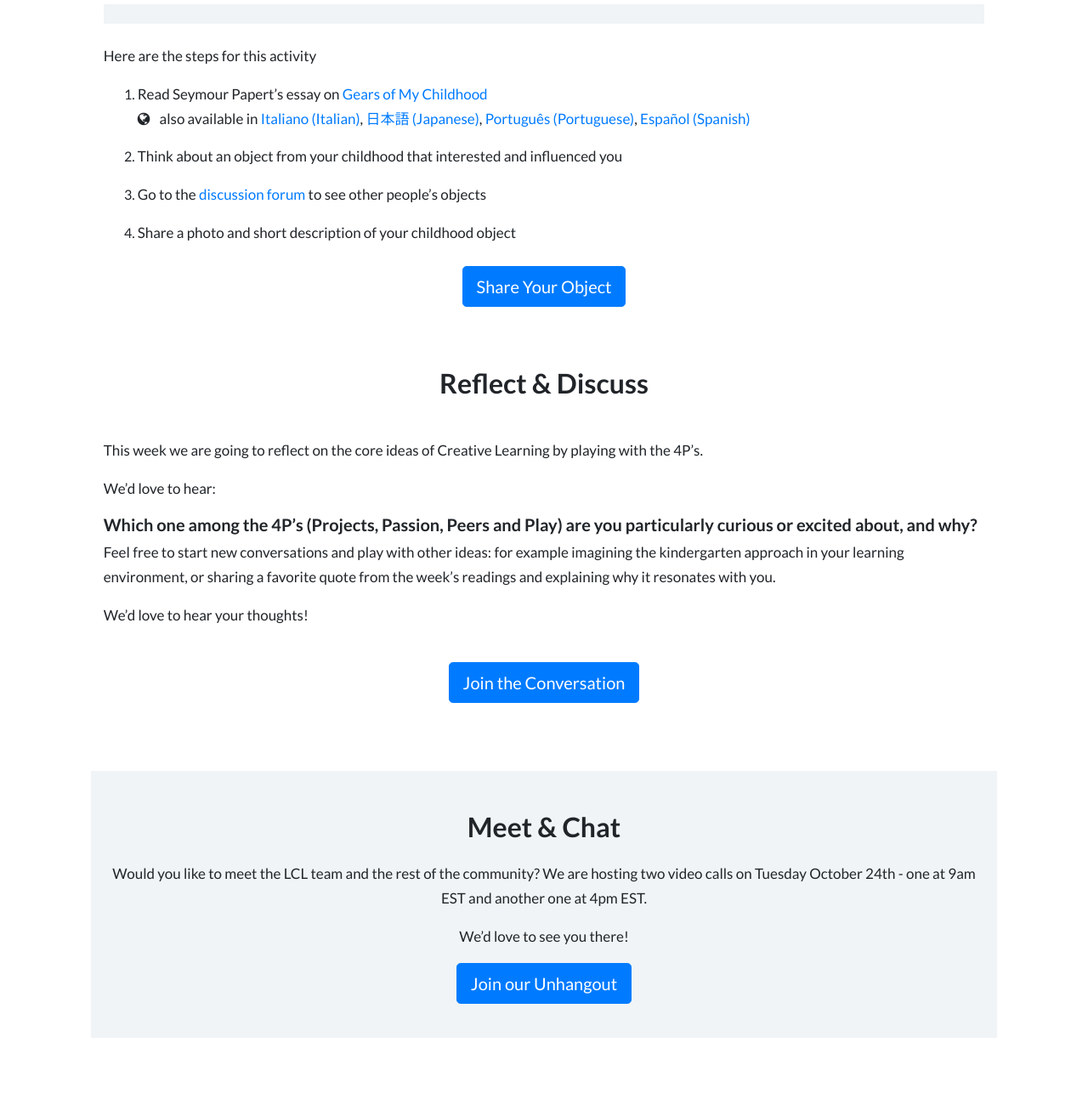
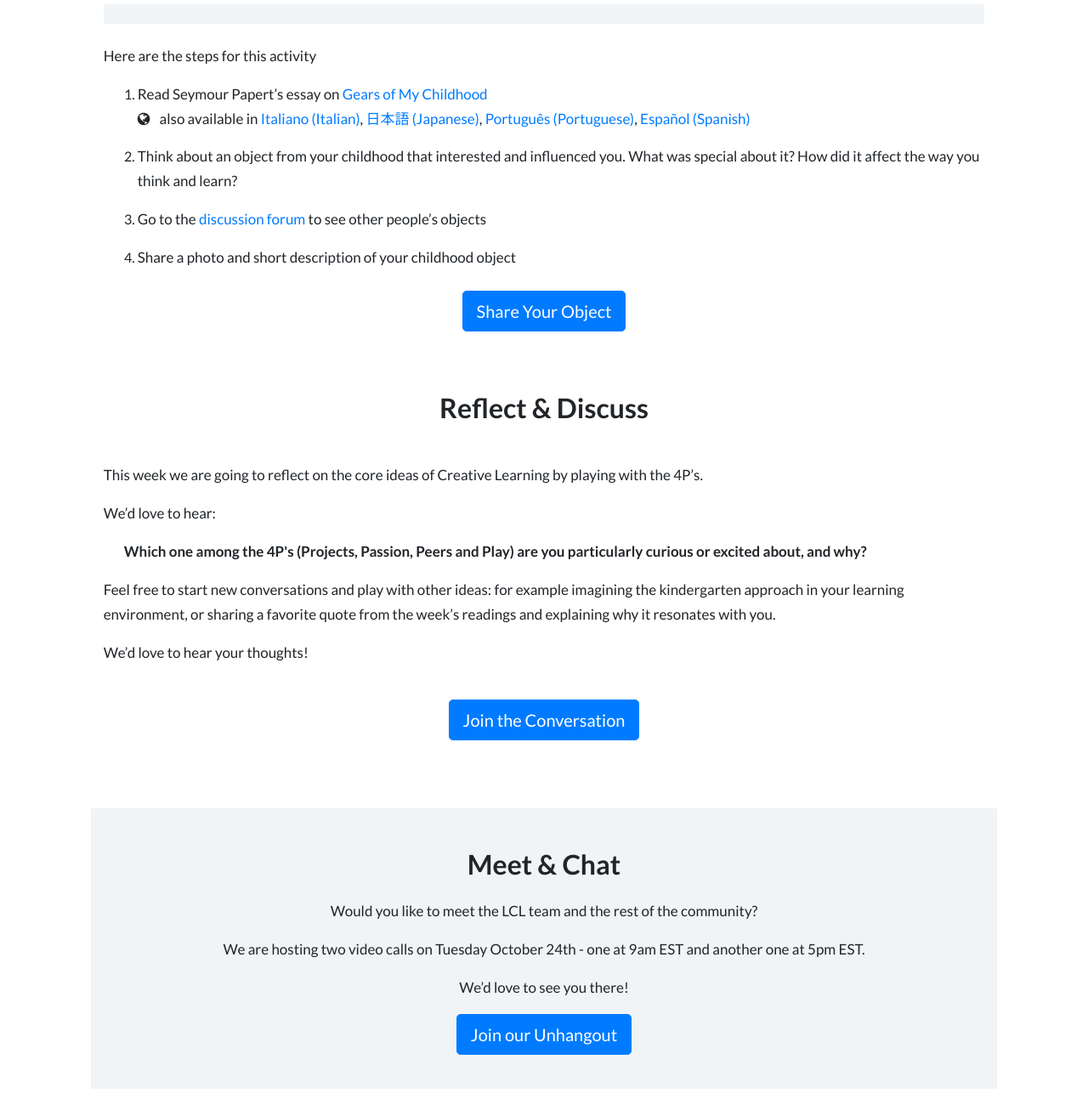
Before and after one commit to mitmedialab/lcl, a Jekyll site: the page built from _modules/week1.md, in a window 1280 px wide and 1400 px high, scrolled down 1572 px, cut to the strip 87-1400 px from the top of the window. Shown: the whole strip at 85% size. Built offline with Jekyll 4.4.1, drawn with Linux system fonts in a browser that asks for light colours; nearby versions of some CDN libraries.

Commit message:
update unhangout time

```diff
--- a/_modules/week1.md
+++ b/_modules/week1.md
@@ -49,7 +49,7 @@ make-share:
     1. Read Seymour Papert’s essay on [Gears of My Childhood]( ../../resources/activity/week1/gears-v1.pdf)
     <br/><i class="fa fa-globe mr-2" aria-hidden="true"></i> also available in [Italiano (Italian)]( ../../resources/activity/week1/gears-v1.it.pdf), [日本語 (Japanese)]( ../../resources/activity/week1/gears-v1.ja.pdf), [Português (Portuguese)]( ../../resources/activity/week1/gears-v1.pt.pdf), [Español (Spanish)]( ../../resources/activity/week1/gears-v1.es.pdf)
 
-    2. Think about an object from your childhood that interested and influenced you
+    2. Think about an object from your childhood that interested and influenced you. What was special about it? How did it affect the way you think and learn?
 
     3. Go to the [discussion forum](http://lcl-discuss.media.mit.edu) to see other people's objects
 
@@ -75,7 +75,7 @@ reflect:
 
       We'd love to hear:
 
-      ##### **Which one among the 4P's (Projects, Passion, Peers and Play) are you particularly curious or excited about, and why?** #####
+      <p class="ml-4"><strong>Which one among the 4P's (Projects, Passion, Peers and Play) are you particularly curious or excited about, and why?</strong></p>
 
       Feel free to start new conversations and play with other ideas: for example imagining the kindergarten approach in your learning environment, or sharing a favorite quote from the week's readings and explaining why it resonates with you.
 
@@ -86,7 +86,8 @@ meet:
     unhangout-link: https://unhangout.media.mit.edu/event/lcl-week1/
     prompt: |
       Would you like to meet the LCL team and the rest of the community?
-      We are hosting two video calls on Tuesday October 24th - one at 9am EST and another one at 4pm EST.
+
+      We are hosting two video calls on Tuesday October 24th - one at 9am EST and another one at 5pm EST.
 
       We'd love to see you there!
 
```
